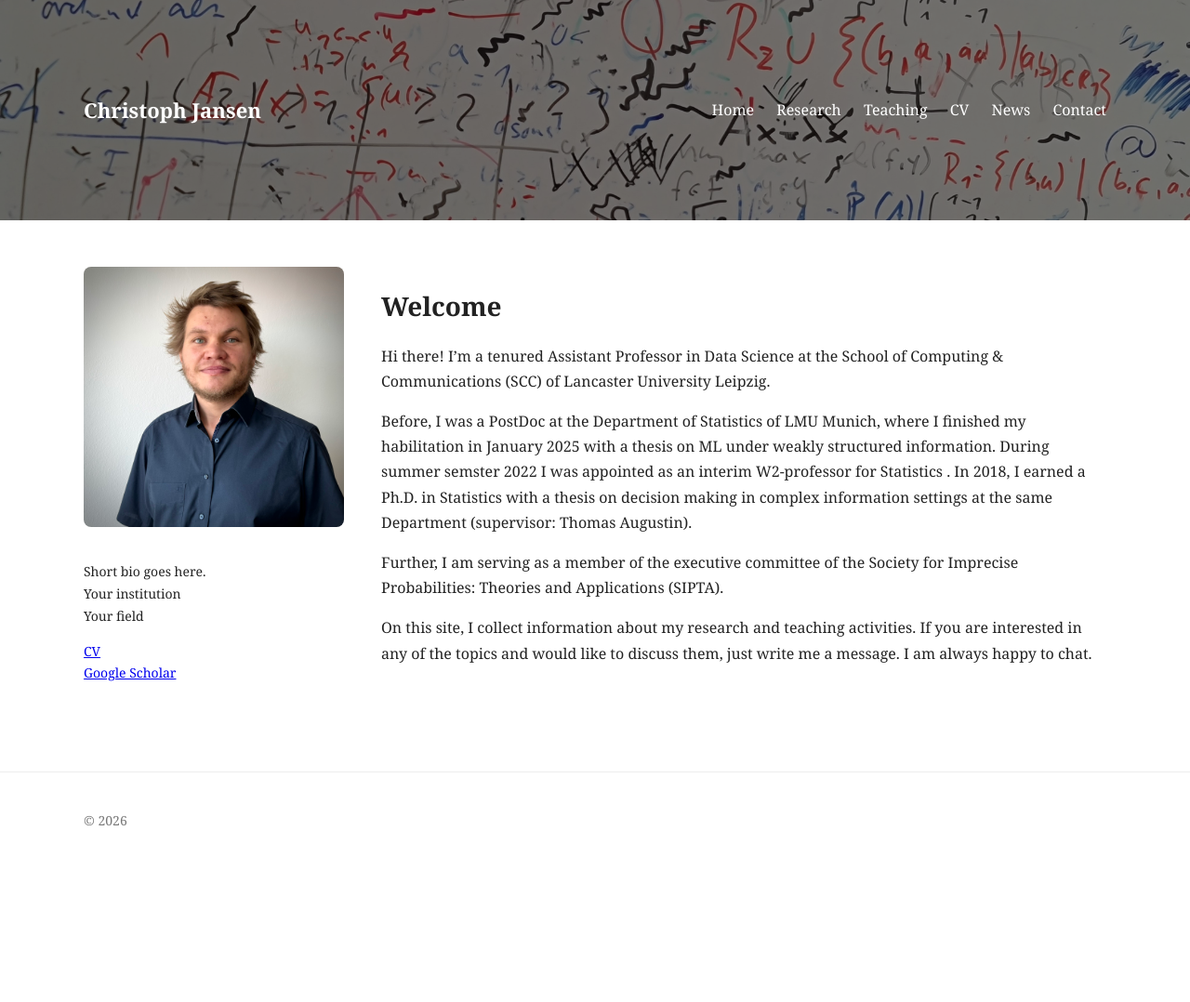
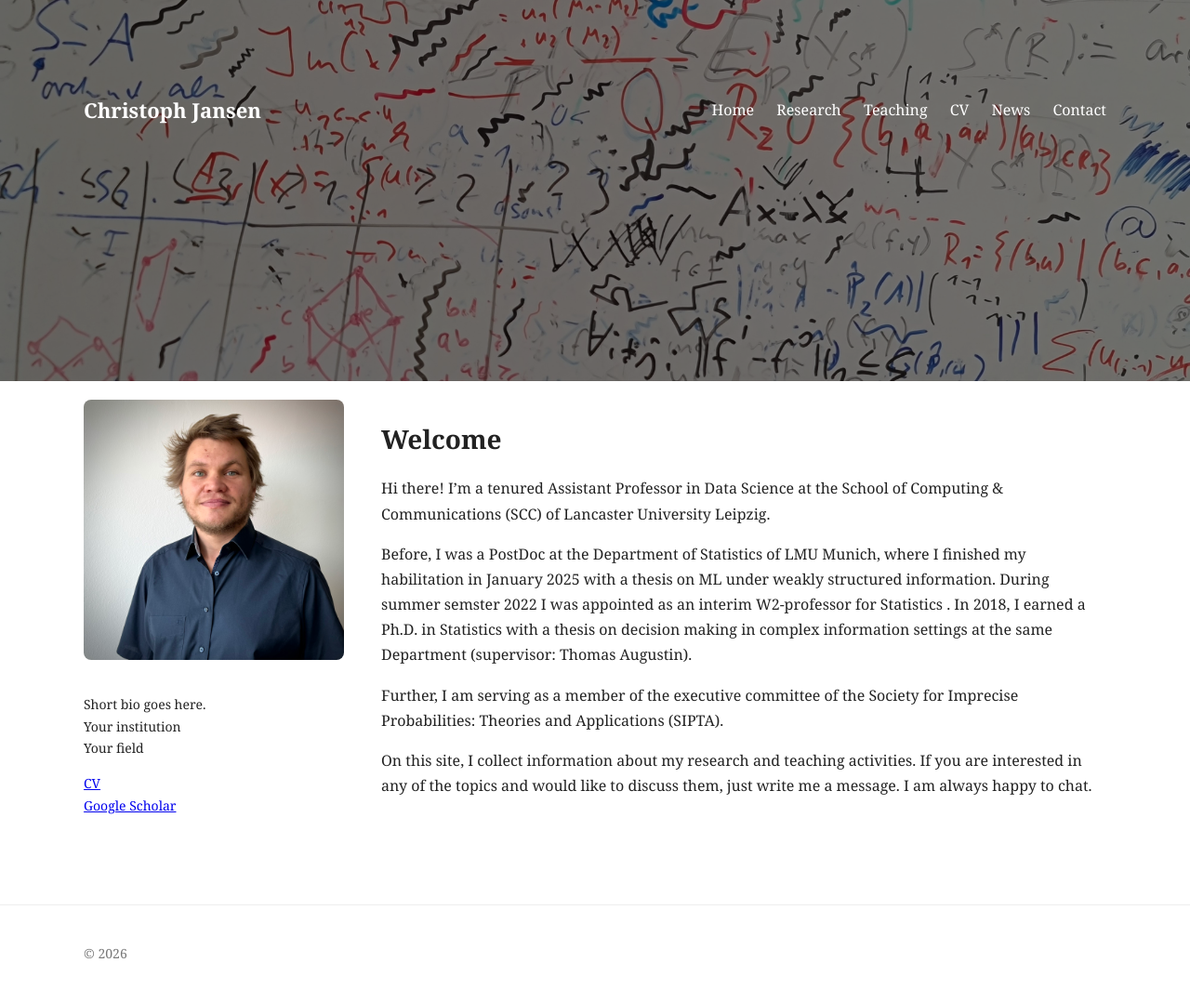
Before and after one commit to jansenc/jansenc.github.io, a Jekyll site: the page built from index.md, in a window 1280 px wide. Shown: the whole page at 93% size. Built offline with Jekyll 4.4.1, drawn with Linux system fonts in a browser that asks for light colours; before the commit the page ends 935 px from its top, so only the background shows below that.

Commit message:
Update style.css

```diff
--- a/assets/style.css
+++ b/assets/style.css
@@ -19,10 +19,11 @@ body {
   background-image: url('/assets/header.jpg');
   background-size: cover;
   background-position: center;
+  background-repeat: no-repeat;
+
   color: white;
-
   padding: 80px 0;
-  margin-bottom: 30px;
+  min-height: 250px;
 }
 
 /* Dark overlay for readability */
```
